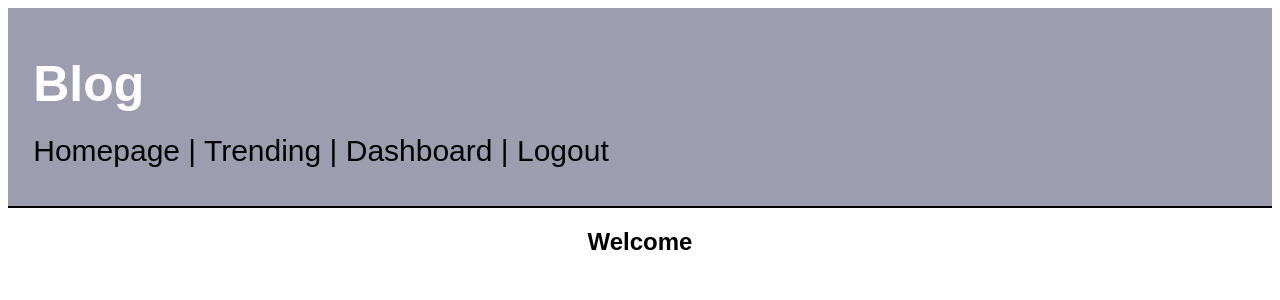
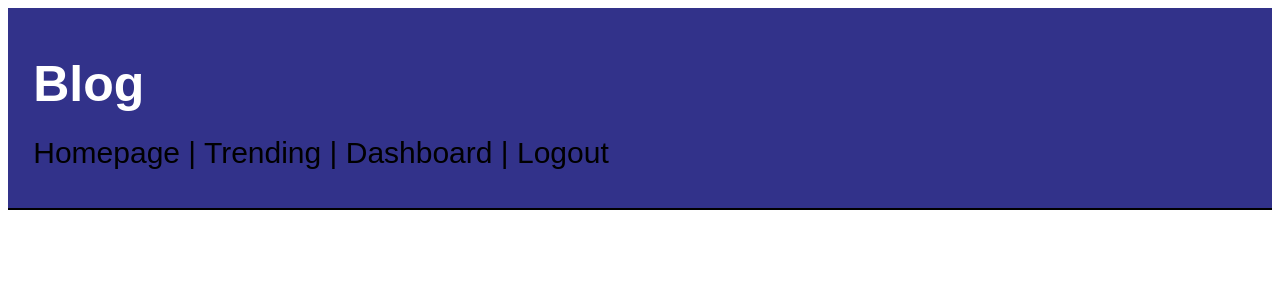
Before and after one commit to BrendanShelton/blog, a Node server app: page / in a window 1280 px wide. Shown: the top 300 px of the page. Run offline with Node 20, Linux system fonts and the light colour scheme; a user stored in the database is signed in; data that the repository does not hold is empty; some libraries are stand-ins or nearby versions.

Commit message:
improved styling

```diff
--- a/public/css/style.css
+++ b/public/css/style.css
@@ -8,8 +8,9 @@ header {
     padding-top: 2%;
     padding-bottom: 3%;
     border-bottom: 2px black solid;
-    background-color: rgb(157, 157, 176);
+    background-color: rgb(50, 50, 138);
     margin-top: 0;
+    height: 2%;
 }
 
 h1 {
@@ -58,7 +59,7 @@ section {
     padding: .5%;
     border: 3px black solid;
     width: 70%;
-    background-color: rgb(119, 111, 111);
+    background-color: rgb(40, 10, 10);
 }
 
 section a {
@@ -66,6 +67,8 @@ section a {
 }
 section h2 {
     color: white;
+    margin-bottom: 1px;
+    margin-top: 1px;
 }
 
 section h2 a {
@@ -75,6 +78,7 @@ section h2 a {
 section p {
     text-decoration: none;
     color: white;
+    margin-top: 1px;
 }
 section div p {
     text-decoration: none;
@@ -126,5 +130,10 @@ label {
 }
 
 .liked {
-    background-color: blue;
+    background-color: rgb(108, 108, 241);
 }
+
+button {
+    border-radius: 6px;
+    margin-top: 2px;
+}
--- a/views/homepage.handlebars
+++ b/views/homepage.handlebars
@@ -1,5 +1,5 @@
 {{#if logged_in}}
-<h2 id="welcome" data-id="{{userId}}">Welcome {{user.username}}</h2>
+<h2 id="welcome" data-id="{{userId}}"></h2>
 {{/if}}
 <!-- Loop over each object in the posts array -->
 {{#each posts as |post| }}
```
